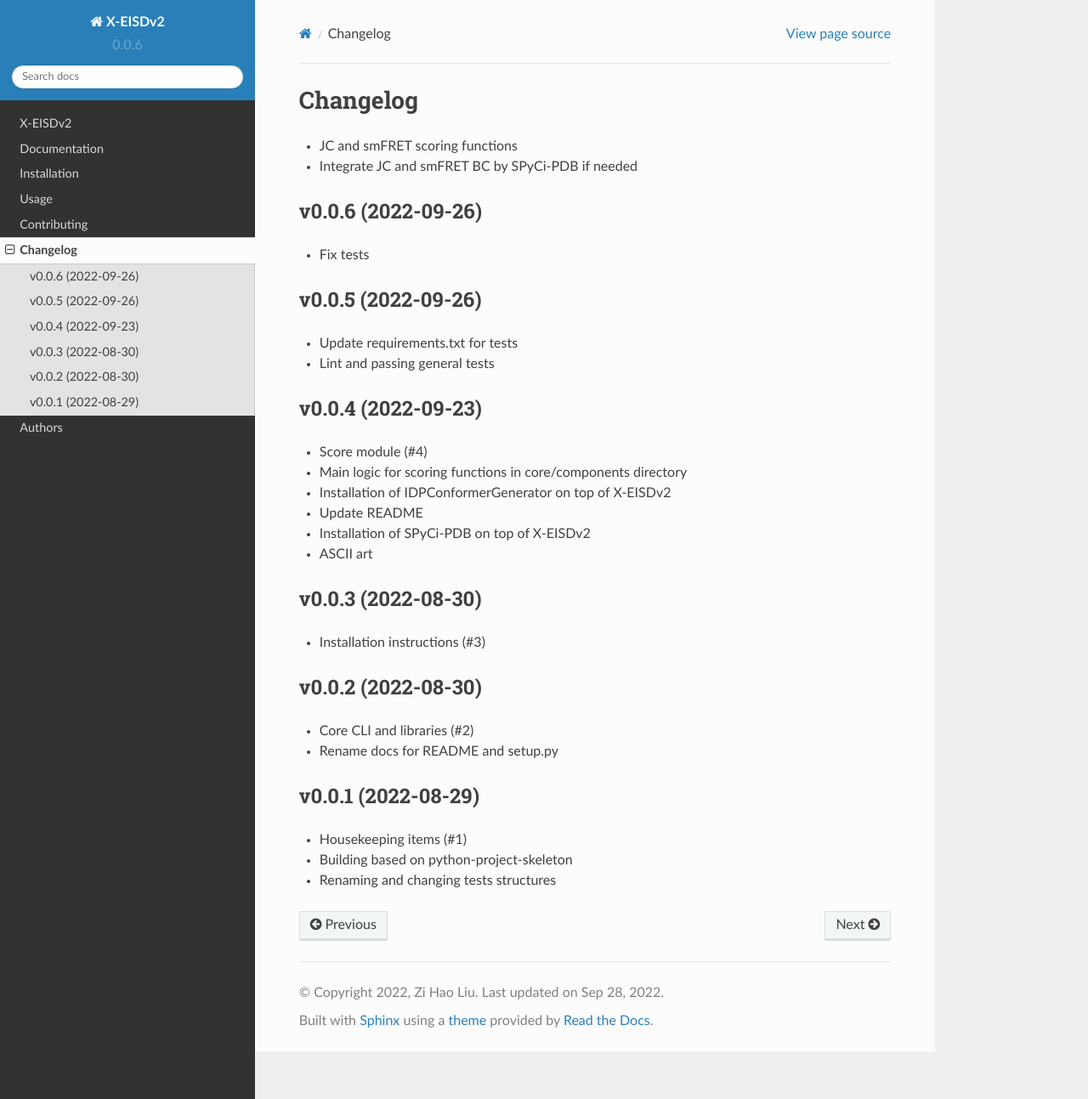
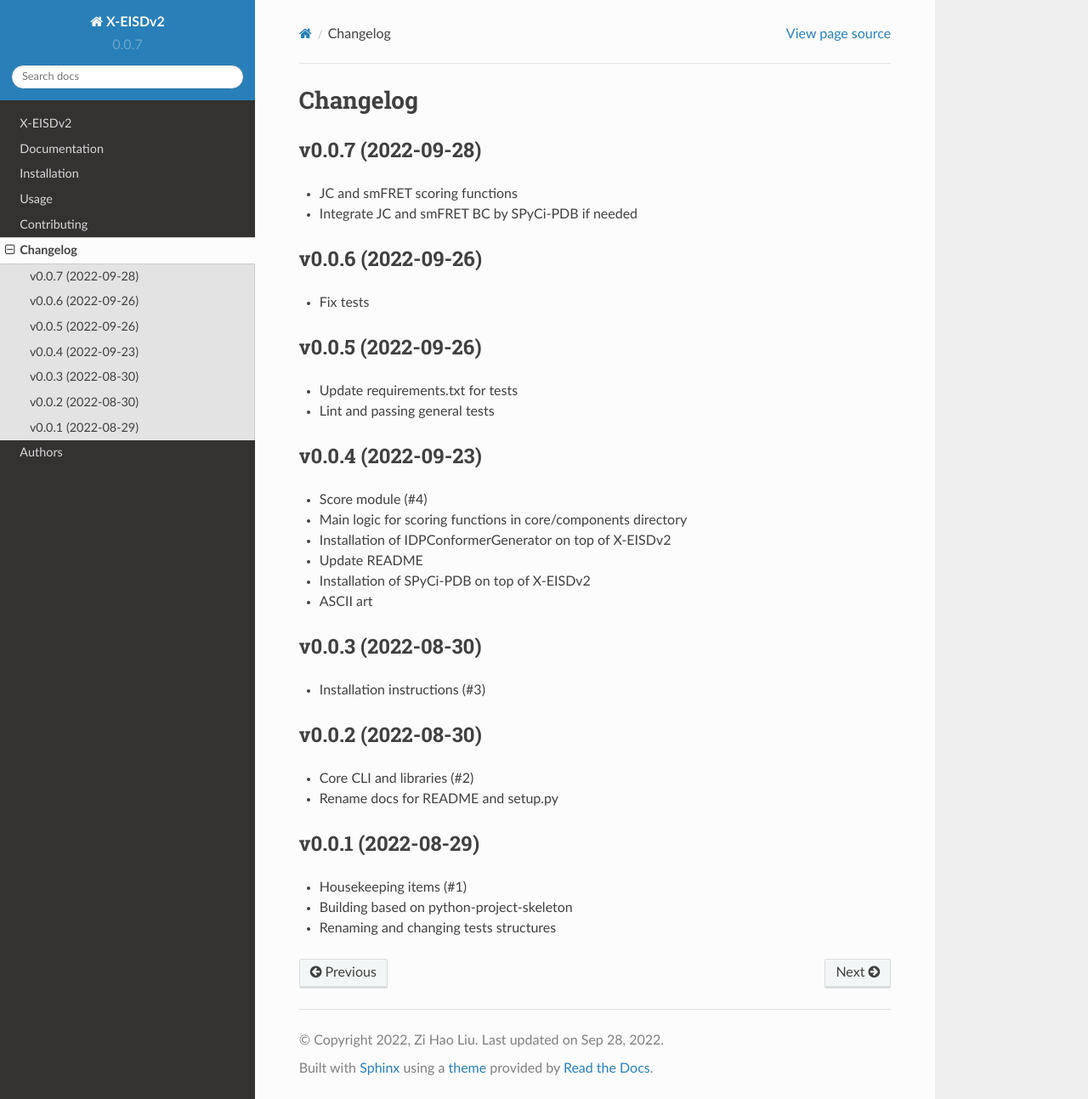
Before and after one commit to THGLab/X-EISDv2, a Sphinx documentation site: the page built from docs/changelog.rst, in a window 1280 px wide and 1293 px high. Shown: the whole window at 85% size. Built offline with Sphinx 7.4.7 and the Read the Docs theme 2.0.0, drawn with Linux system fonts in a browser that asks for light colours; pages that are not in the unit, such as notebooks, are missing from menus.

Commit message:
[SKIP] version bump 0.0.6 -> 0.0.7
Merge pull request #7 from menoliu/jc+smfret

J coupling and smFRET scoring and automated back-calculations

```diff
--- a/CHANGELOG.rst
+++ b/CHANGELOG.rst
@@ -1,6 +1,9 @@
 
 Changelog
 =========
+
+v0.0.7 (2022-09-28)
+------------------------------------------------------------
 
 * JC and smFRET scoring functions
 * Integrate JC and smFRET BC by SPyCi-PDB if needed
--- a/README.rst
+++ b/README.rst
@@ -43,4 +43,4 @@ If you use X-EISDv2, please cite::
 Version
 -------
 
-v0.0.6
+v0.0.7
--- a/docs/conf.py
+++ b/docs/conf.py
@@ -48,7 +48,7 @@ project = 'X-EISDv2'
 year = '2022'
 author = 'Zi Hao Liu'
 copyright = '{0}, {1}'.format(year, author)
-version = release = '0.0.6'
+version = release = '0.0.7'
 
 pygments_style = 'trac'
 templates_path = ['.']
--- a/setup.py
+++ b/setup.py
@@ -36,7 +36,7 @@ long_description = '{}\n{}'.format(
 
 setup(
     name='xeisd',
-    version='0.0.6',
+    version='0.0.7',
     description='A skeleton template for Python projects.',
     long_description=long_description,
     long_description_content_type='text/x-rst',
--- a/src/xeisd/__init__.py
+++ b/src/xeisd/__init__.py
@@ -79,4 +79,4 @@ def count_string_formatters(s):
 
 source_folder = Path(__file__).absparent
 
-__version__ = '0.0.6'
+__version__ = '0.0.7'
```
Also changed, not shown: .bumpversion.cfg.
